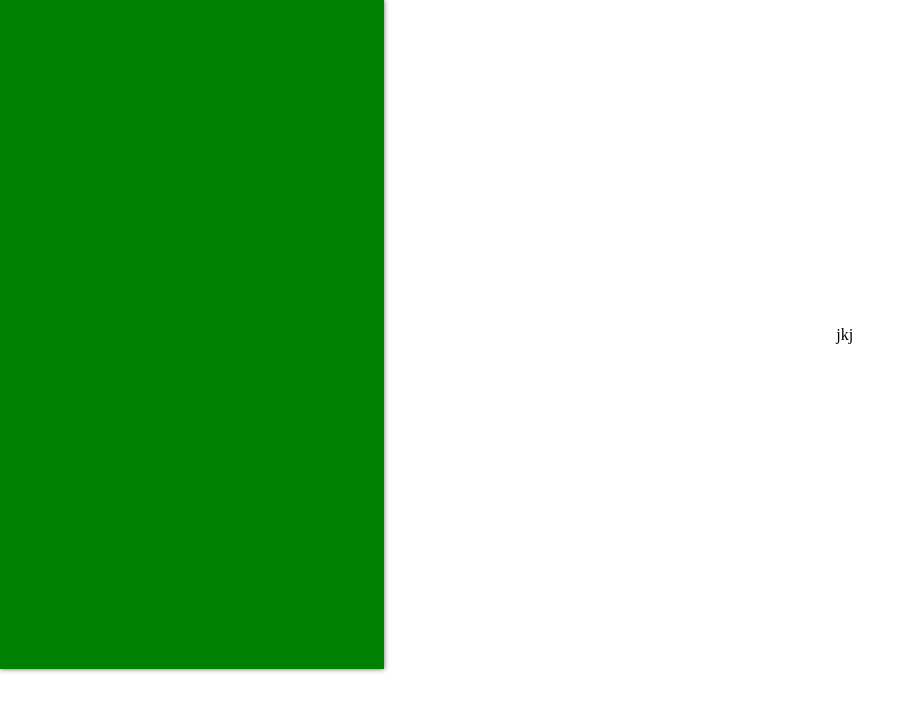
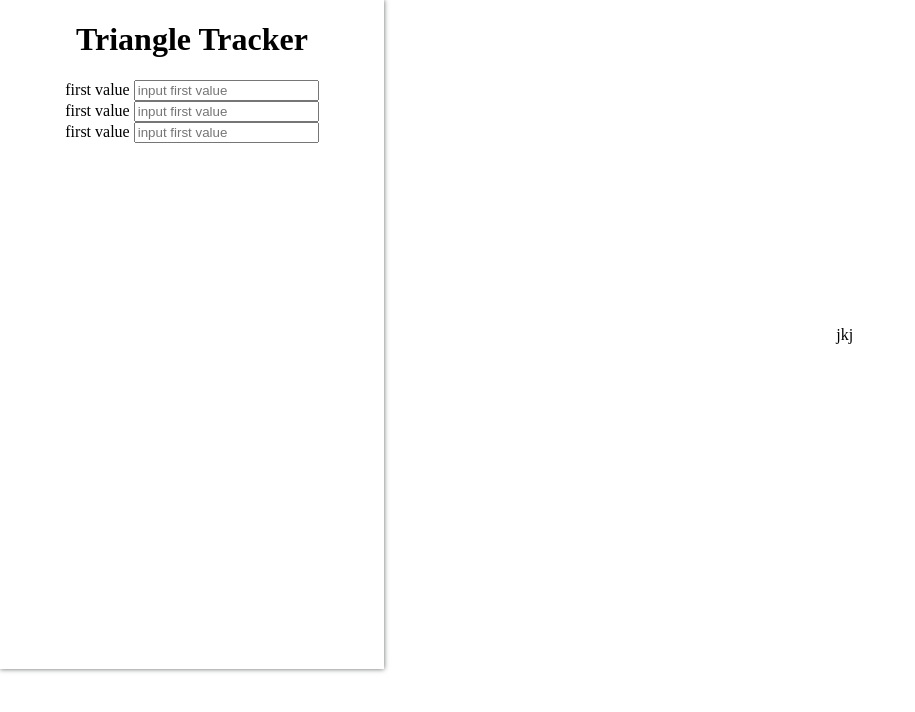
Before and after one commit to trevor900trill/triangletracker, a plain HTML site: page index.html in a window 1280 px wide. Shown: the whole page, without its empty margins (0-915 px from the left). Drawn offline with Linux system fonts and the light colour scheme.

Commit message:
savepointsidebar2

```diff
--- a/css/index.css
+++ b/css/index.css
@@ -21,10 +21,20 @@ body{
   -o-box-shadow: 0px 0px 5px #646566;
 }
 .sidebar{
-  background: green;
+  background: white;
   width:100%;
   min-height: 669px;
   display: block;
+}
+.sidebarlogo{
+  display: flex;
+  align-items: center;
+  justify-content: center;
+}
+.sidebaritem{
+  display: flex;
+  align-items: center;
+  justify-content: center;
 }
 .content{
   padding: 0px;
--- a/index.html
+++ b/index.html
@@ -8,10 +8,32 @@
       <div class="sidebarcont">
           <div class="sidebar">
               <div class="sidebarlogo">
-
+                    <h1>Triangle Tracker</h1>
               </div>
               <div class="sidebaritem">
-
+                <div>
+                  <div class="inputs">
+                        <label>first value</label>
+                        <input
+                            type="number"
+                            class="the-input"
+                            placeholder="input first value"/>
+                  </div>
+                  <div class="inputs">
+                        <label>first value</label>
+                        <input
+                            type="number"
+                            class="the-input"
+                            placeholder="input first value"/>
+                  </div>
+                  <div class="inputs">
+                        <label>first value</label>
+                        <input
+                            type="number"
+                            class="the-input"
+                            placeholder="input first value"/>
+                  </div>
+                </div>
               </div>
           </div>
       </div>
```
